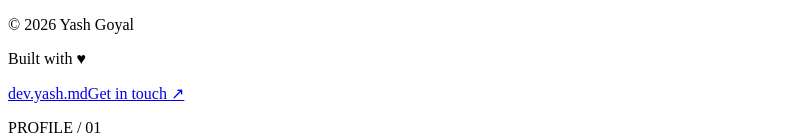
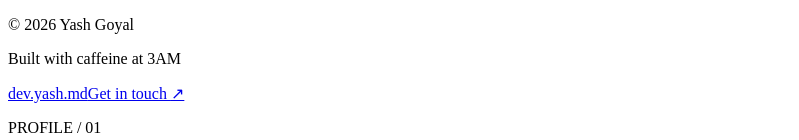
Before and after one commit to shauryaa108/yash-portfolio, a React (Vite) app in the folder frontend/: page / in a window 1280 px wide. Shown: the part 787-927 px from the top of the page, without its empty margins (0-799 px from the left). Built offline with nearby package versions, Linux system fonts and the light colour scheme; the HTML template or start-up script is replaced by a standard one.

Commit message:
Few fixes

```diff
--- a/frontend/src/Portfolio.jsx
+++ b/frontend/src/Portfolio.jsx
@@ -131,7 +131,7 @@ function Portfolio() {
             <a href="https://leetcode.com/u/shauryaaaa108/" target="_blank" rel="noreferrer">LC</a>
           </div>
           <p>© 2026 Yash Goyal</p>
-          <p>Built with <span aria-label="love">♥</span></p>
+          <p>Built with <span aria-label="love">caffeine at 3AM</span></p>
         </div>
       </aside>
 
--- a/frontend/src/pages/DevProfile.jsx
+++ b/frontend/src/pages/DevProfile.jsx
@@ -35,7 +35,7 @@ function DevProfile() {
 
         <div className="dev-profile-file">
           <span className="file-dot" />
-          dev.yash.json
+          dev.yash.md
         </div>
 
         <span className="readonly-label">
```
